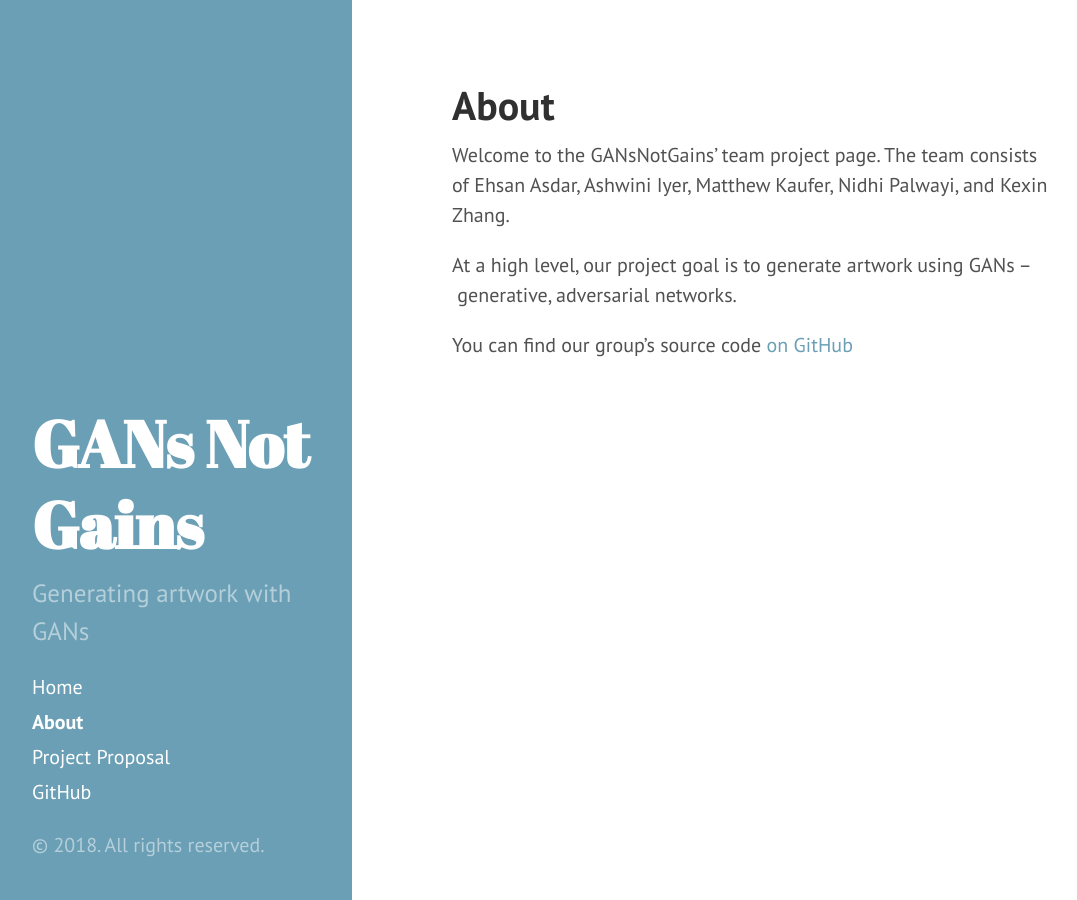
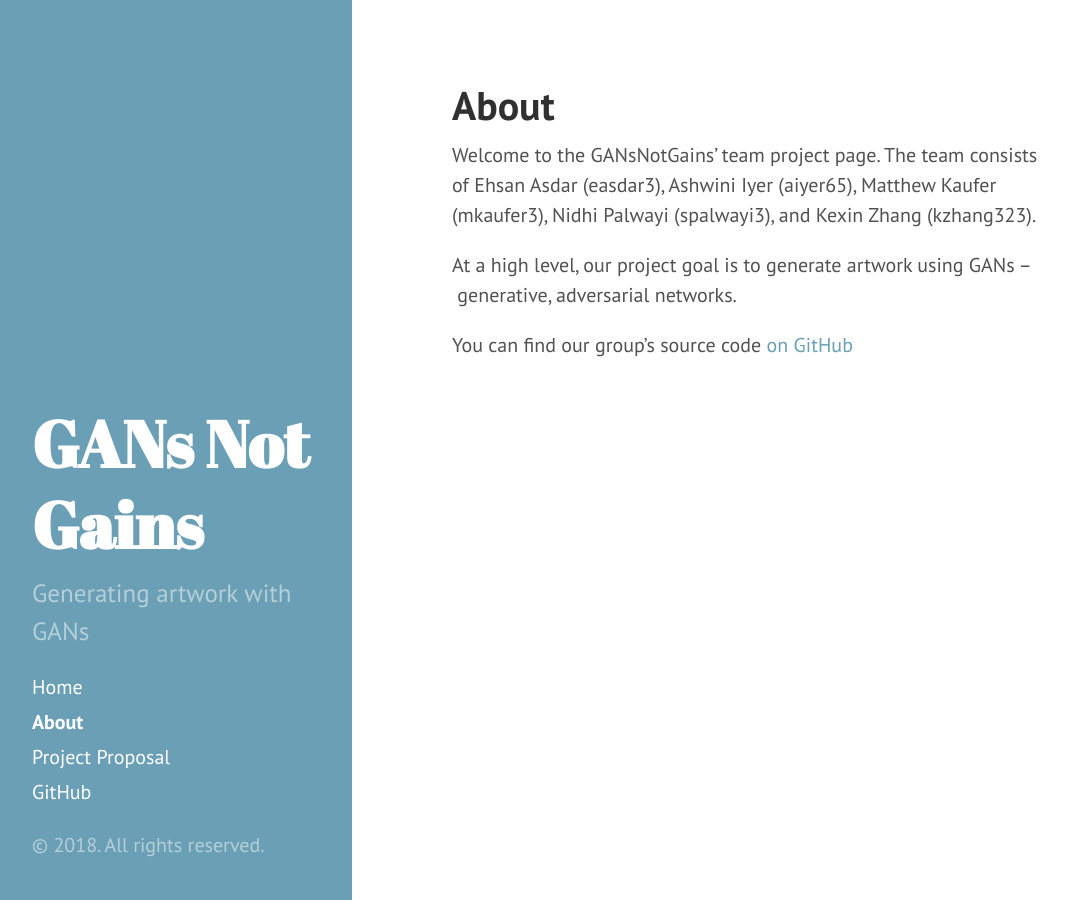
Before and after one commit to GANsNotGAINS/GANsNotGAINS.github.io, a Jekyll site: the page built from about.md, in a window 1280 px wide. Shown: the whole page, without its empty margins (8-1085 px from the left). Built offline with Jekyll 4.4.1, drawn with Linux system fonts in a browser that asks for light colours; Markdown is read by kramdown in place of the engine named in the settings.

Commit message:
Added gt username

```diff
--- a/about.md
+++ b/about.md
@@ -3,7 +3,7 @@ layout: page
 title: About
 ---
 
-Welcome to the GANsNotGains' team project page. The team consists of Ehsan Asdar, Ashwini Iyer, Matthew Kaufer, Nidhi Palwayi, and Kexin Zhang.
+Welcome to the GANsNotGains' team project page. The team consists of Ehsan Asdar (easdar3), Ashwini Iyer (aiyer65), Matthew Kaufer (mkaufer3), Nidhi Palwayi (spalwayi3), and Kexin Zhang (kzhang323).
 
 At a high level, our project goal is to generate artwork using GANs – generative, adversarial networks.
 
```
Also changed, not shown: _posts/2018-10-9-Project-Proposal.md (+1 -0 lines).
